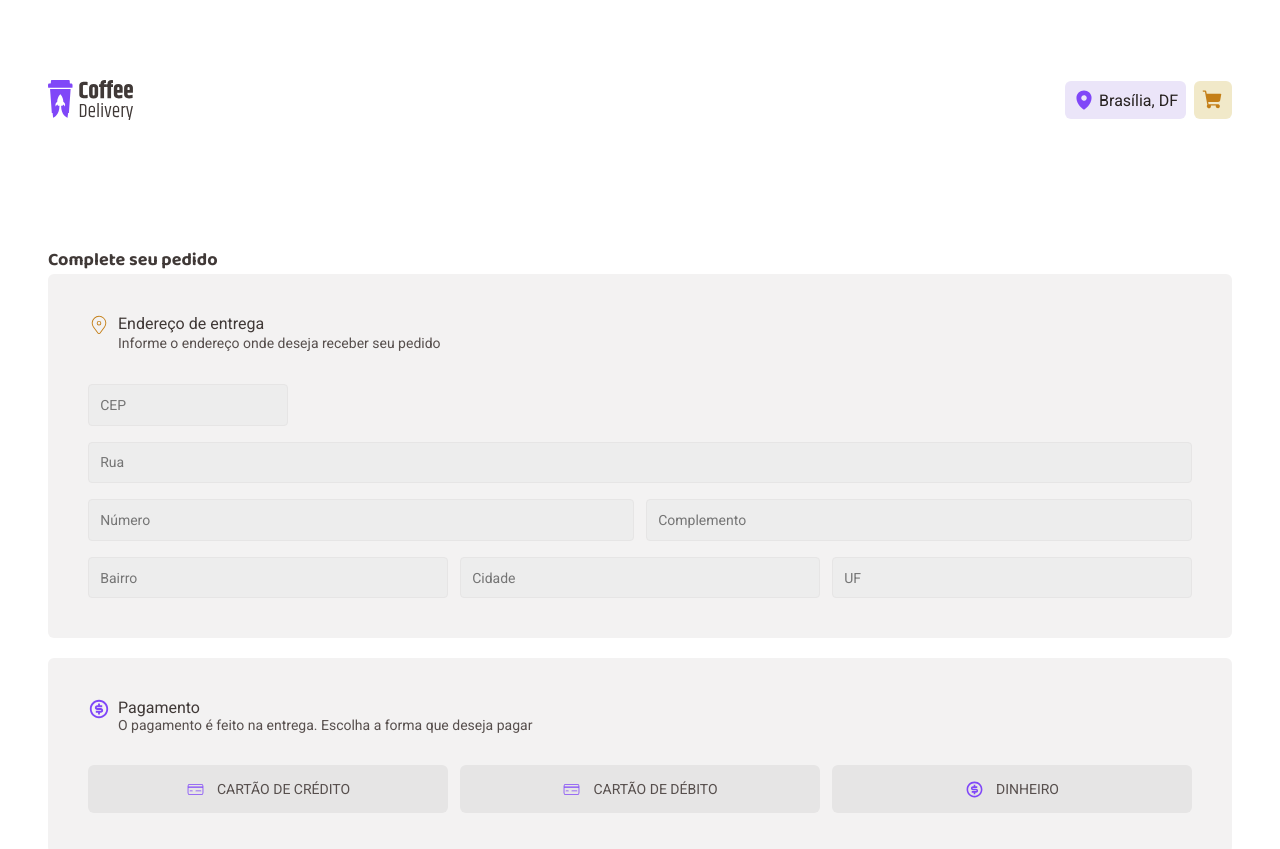
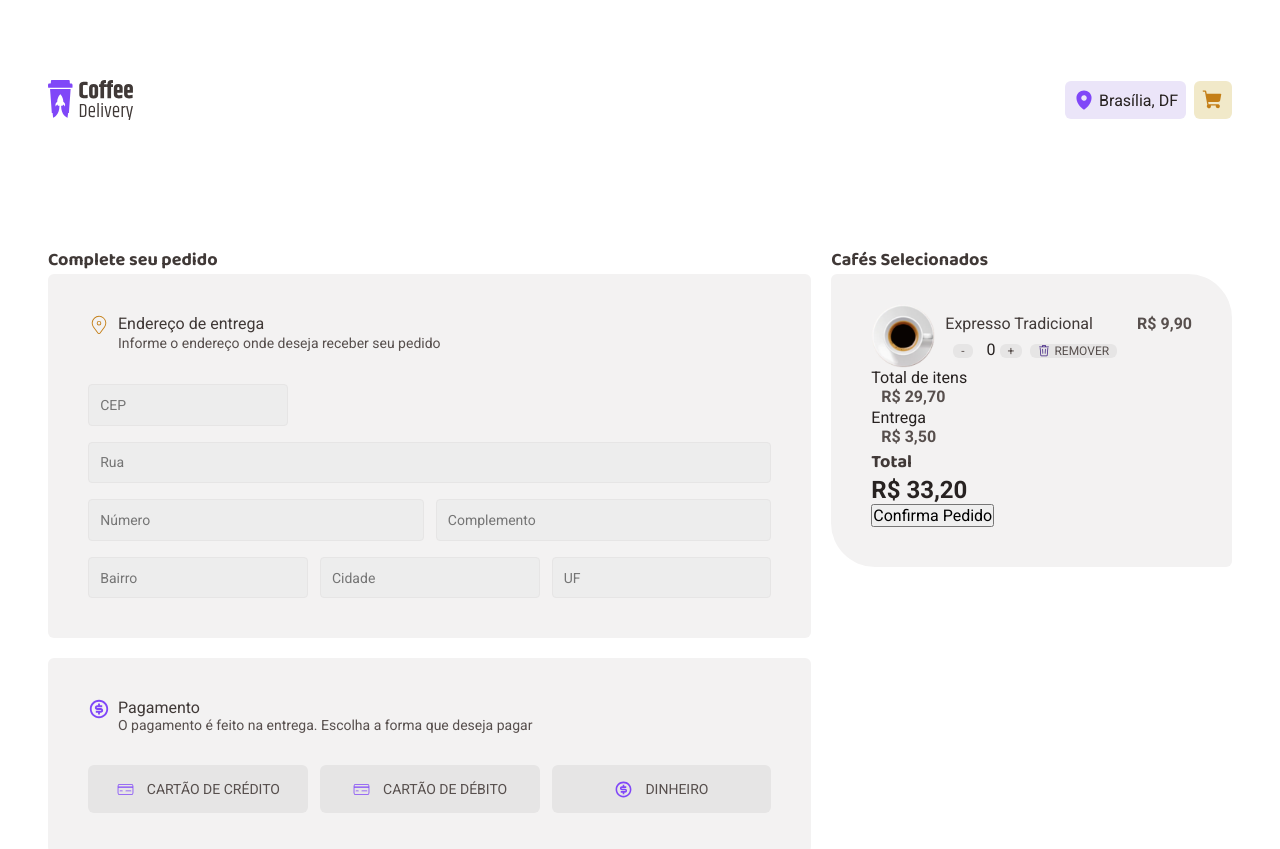
Before and after one commit to D2Diego/CoffeDelivery, a React (Vite) app: page /checkout in a window 1280 px wide. Shown: the top 849 px of the page. Built offline with nearby package versions, Linux system fonts and the light colour scheme.

Commit message:
feat: styles from box-product finish

```diff
--- a/src/components/Counter/index.tsx
+++ b/src/components/Counter/index.tsx
@@ -13,7 +13,7 @@ export function Counter() {
   }
   return (
     <CounterContainer>
-      <button onClick={decrement}>--</button>
+      <button onClick={decrement}>-</button>
       <span> {count} </span>
       <button onClick={increment}>+</button>
     </CounterContainer>
--- a/src/pages/Checkout/index.tsx
+++ b/src/pages/Checkout/index.tsx
@@ -9,6 +9,8 @@ import { Input } from '../../components/Input'
 import { ButtonText } from '../../components/ButtonText'
 import { Counter } from '../../components/Counter'
 
+import CupCoffe from '../../assets/CupCoffe.svg'
+
 import { CiCreditCard1, CiLocationOn } from 'react-icons/ci'
 import { RiMoneyDollarCircleLine } from 'react-icons/ri'
 import { GoTrash } from 'react-icons/go'
@@ -16,8 +18,8 @@ import { GoTrash } from 'react-icons/go'
 export function Checkout() {
   return (
     <CheckoutContainer>
+      <div>
         <h1>Complete seu pedido</h1>
-
         <FormContainerOrder>
           <div>
             <div className="text-icon-line">
@@ -50,7 +52,8 @@ export function Checkout() {
               <div className="text-line">
                 <h3>Pagamento</h3>
                 <p>
-                O pagamento é feito na entrega. Escolha a forma que deseja pagar
+                  O pagamento é feito na entrega. Escolha a forma que deseja
+                  pagar
                 </p>
               </div>
             </div>
@@ -73,18 +76,23 @@ export function Checkout() {
             />
           </div>
         </PaymentMethod>
+      </div>
+      <div>
+        <h1>Cafés Selecionados</h1>
+        <Cart>
+          <div className="box-product">
+            <div className="box-img-textButtons">
+              <img src={CupCoffe} alt="Imagem do produto selecionado" />
 
-      <Cart>
-        <div>
-          <img src="" alt="" />
-          <div>
+              <div className="box-text-buttons">
                 <p>Expresso Tradicional</p>
-            <div>
+                <div className="box-buttons">
                   <Counter />
                   <button>
-                <GoTrash />
+                    <GoTrash color="#3d1d81" />
                     Remover
                   </button>
+                </div>
               </div>
             </div>
             <span>R$ 9,90</span>
@@ -106,6 +114,7 @@ export function Checkout() {
             <button>Confirma Pedido</button>
           </div>
         </Cart>
+      </div>
     </CheckoutContainer>
   )
 }
--- a/src/pages/Checkout/styles.ts
+++ b/src/pages/Checkout/styles.ts
@@ -8,6 +8,10 @@ export const CheckoutContainer = styled.div`
     font-size: 18px;
     font-weight: 700;
   }
+
+  display: grid;
+  grid-template-columns: 2fr 1fr;
+  grid-column-gap: 20px;
 `
 
 export const FormContainerOrder = styled.form`
@@ -63,6 +67,8 @@ export const PaymentMethod = styled.div`
   border-radius: 6px;
   background: var(--Base-Card, #f3f2f2);
 
+  margin-bottom: 20px;
+
   .text-icon-line {
     display: flex;
     gap: 8px;
@@ -73,14 +79,12 @@ export const PaymentMethod = styled.div`
   .text-line h3 {
     color: var(--Base-Subtitle, #403937);
 
-    font-family: Roboto;
     font-size: 16px;
     font-weight: 400;
   }
   .text-line p {
     color: var(--Base-Text, #574f4d);
 
-    font-family: Roboto;
     font-size: 14px;
     font-weight: 400;
   }
@@ -91,4 +95,70 @@ export const PaymentMethod = styled.div`
   }
 `
 
-export const Cart = styled.div``
+export const Cart = styled.div`
+  padding: 40px;
+  border-radius: 6px 44px;
+  background: var(--Base-Card, #f3f2f2);
+  .box-product {
+    display: flex;
+    gap: 10px;
+    img {
+      width: 64px;
+      height: 64px;
+      object-fit: contain;
+      margin-top: -10px;
+    }
+  }
+  .box-img-textButtons {
+    display: flex;
+    gap: 10px;
+  }
+
+  .box-buttons {
+    display: flex;
+    align-items: center;
+
+    button {
+      display: flex;
+      align-items: center;
+      padding: 0px 8px;
+      gap: 4px;
+      border-style: none;
+
+      color: var(--Base-Text, #574f4d);
+      border-radius: 6px;
+      background: var(--Base-Button, #e6e5e5);
+
+      font-size: 12px;
+      font-style: normal;
+      font-weight: 400;
+      text-transform: uppercase;
+    }
+  }
+
+  .box-text-buttons p {
+    color: var(--Base-Subtitle, #403937);
+
+    font-size: 16px;
+    font-weight: 400;
+    line-height: 130%;
+  }
+
+  span {
+    margin-left: 10px;
+    white-space: nowrap;
+    overflow: hidden;
+
+    color: var(--Base-Text, #574f4d);
+
+    font-size: 16px;
+    font-weight: 700;
+    line-height: 130%;
+  }
+
+  .bottom-line {
+    border-bottom: 1px solid #e6e5e5;
+    height: 1px;
+    width: 100%;
+  }
+`
```
Lines whose indentation alone changed are shown as unchanged.
